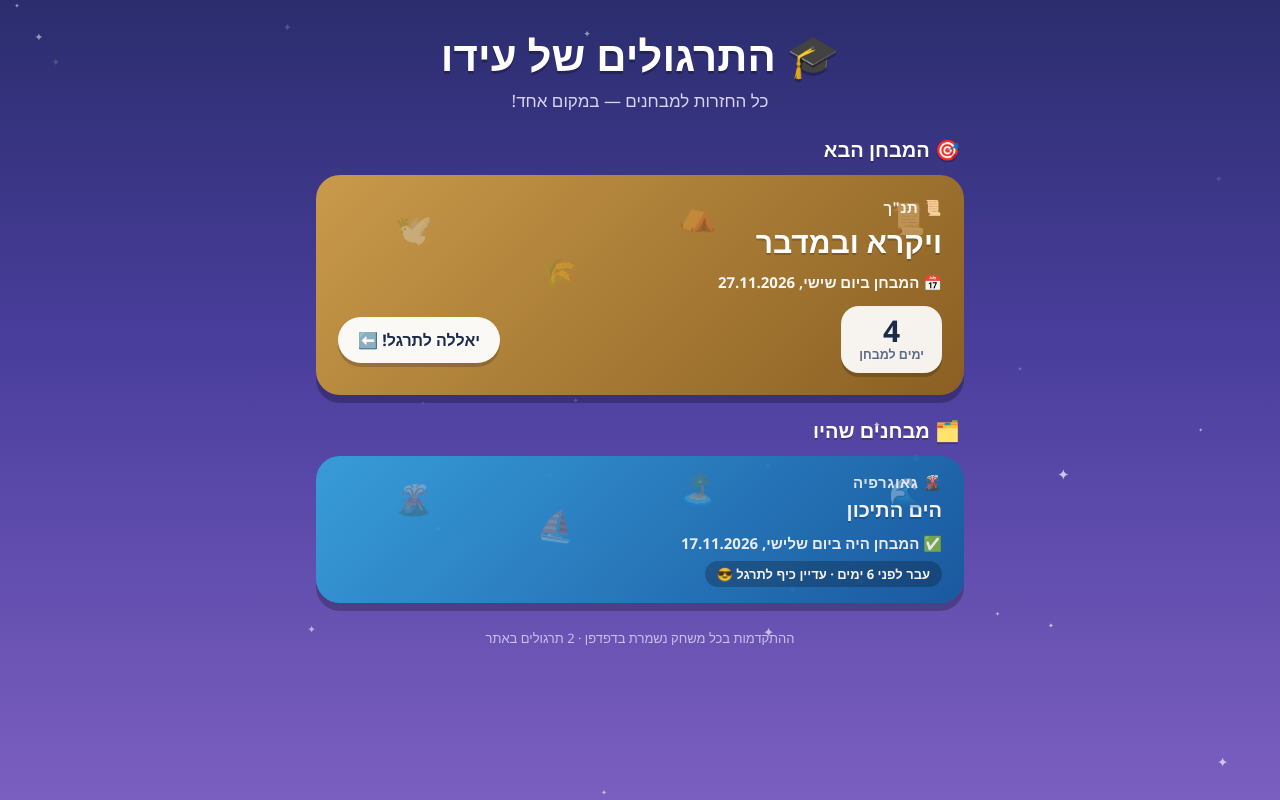
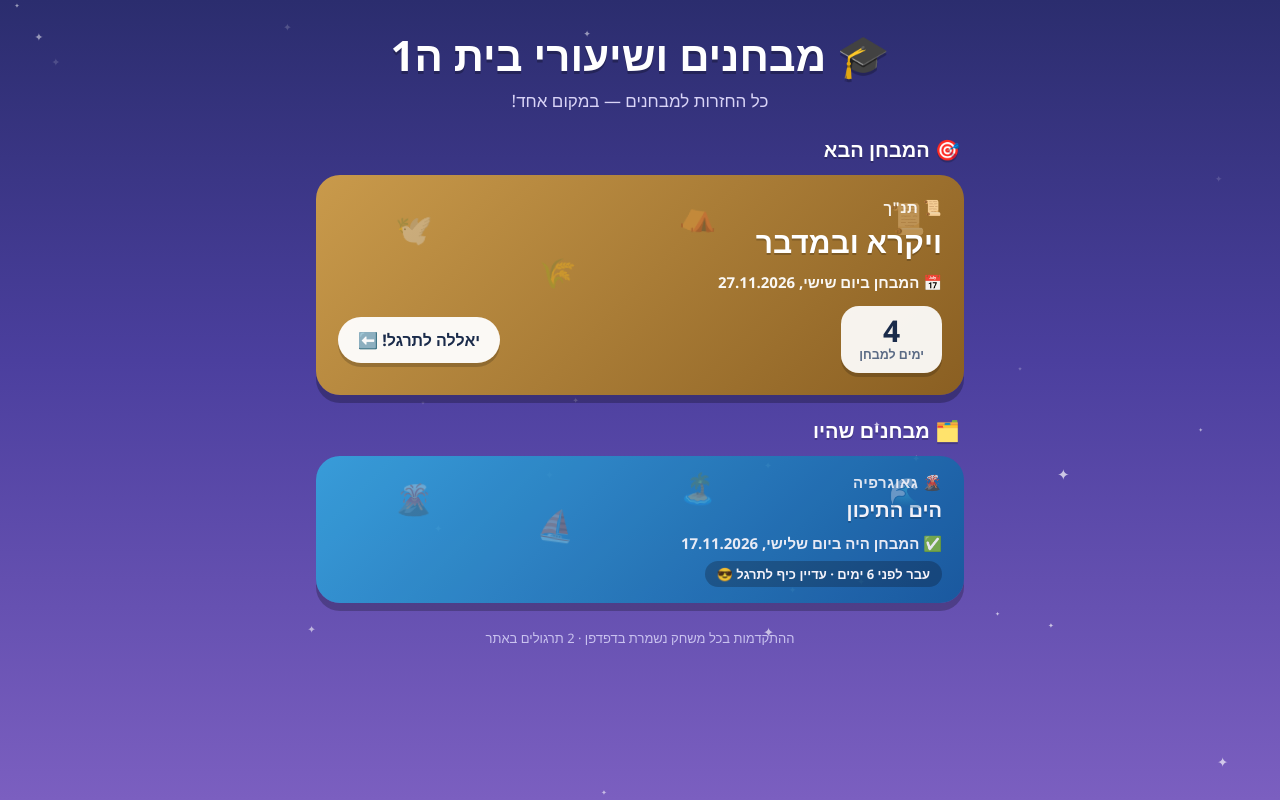
Before and after one commit to ohadk/homeworks-games, a plain HTML site: page index.html in a window 1280 px wide. Drawn offline with Linux system fonts and the light colour scheme.

Commit message:
Rename home page to the class title
Co-Authored-By: Claude Fable 5.2 <noreply@anthropic.com>

```diff
--- a/index.html
+++ b/index.html
@@ -3,7 +3,7 @@
 <head>
 <meta charset="UTF-8">
 <meta name="viewport" content="width=device-width, initial-scale=1.0">
-<title>🎓 התרגולים של עידו</title>
+<title>🎓 מבחנים ושיעורי בית ה1</title>
 <style>
   * { margin: 0; padding: 0; box-sizing: border-box; -webkit-tap-highlight-color: transparent; }
   body {
@@ -52,7 +52,7 @@
 <body>
 <div class="container">
   <header>
-    <h1>🎓 התרגולים של עידו</h1>
+    <h1>🎓 מבחנים ושיעורי בית ה1</h1>
     <p>כל החזרות למבחנים — במקום אחד!</p>
   </header>
   <div id="content"></div>
```
Also changed, not shown: 1 other file.
